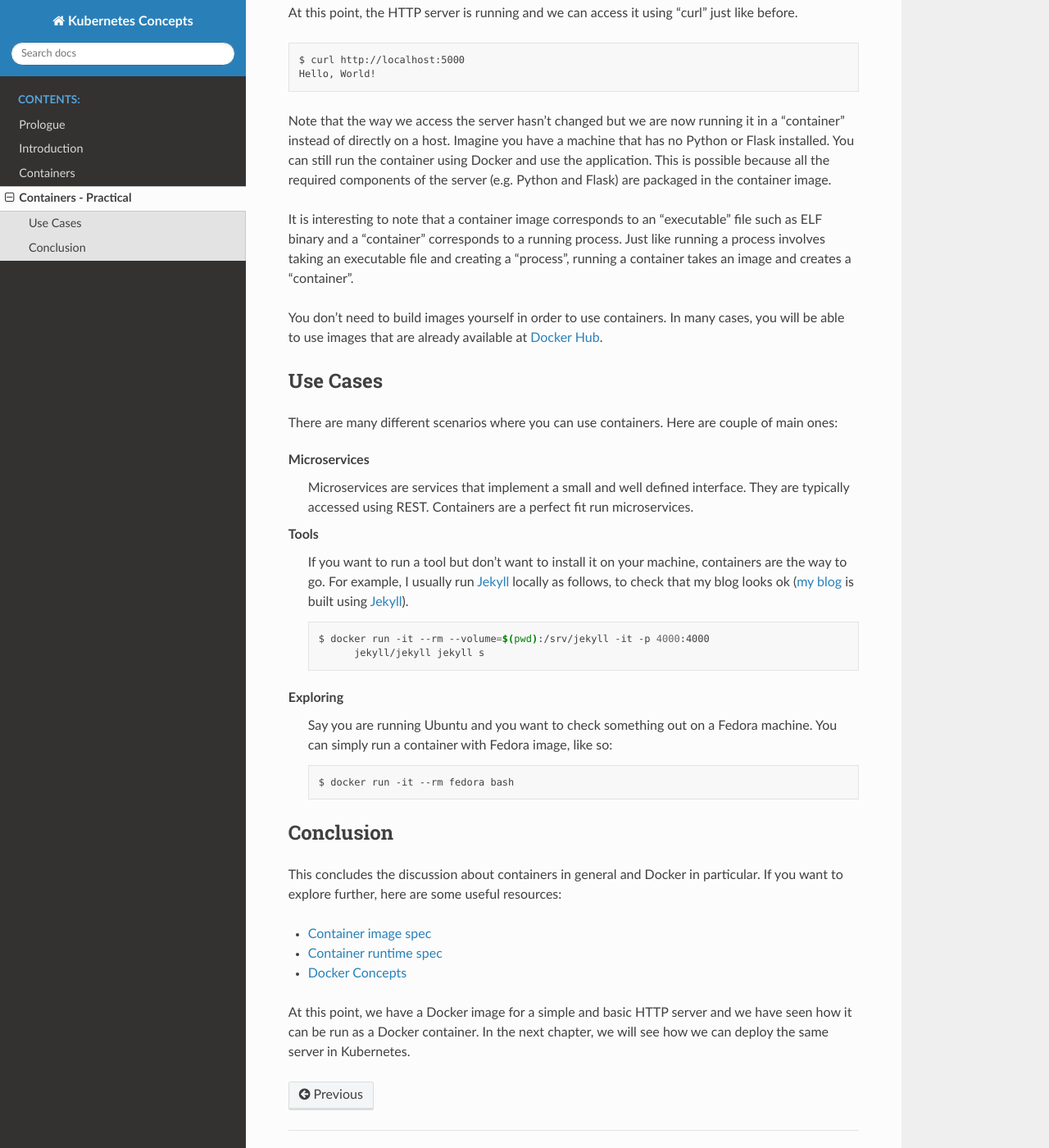
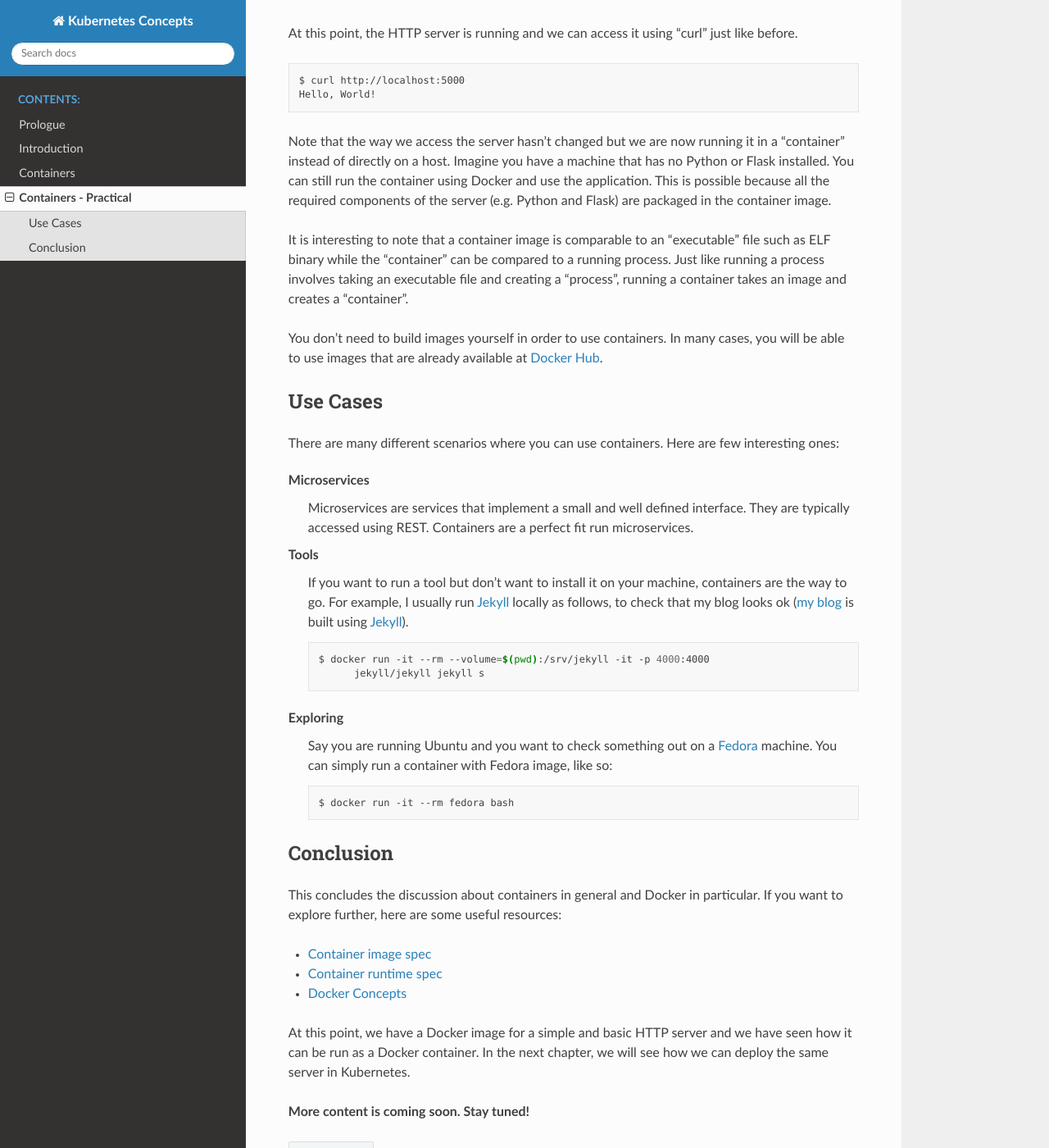
Before and after one commit to draghuram/kubeconcepts, a Sphinx documentation site: the page built from source/containers2.rst, in a window 1280 px wide and 1400 px high, scrolled down 1787 px. Shown: the whole window at 82% size. Built offline with Sphinx 7.4.7 and the Read the Docs theme 2.0.0, drawn with Linux system fonts in a browser that asks for light colours; some of the changed text lies outside the part shown.

Commit message:
More changes.

```diff
--- a/source/containers.rst
+++ b/source/containers.rst
@@ -21,7 +21,6 @@
 and `VirtualBox`_.
 
 .. image:: images/containers.png
-  :target: docker.com
 
 So if the container processes run directly on the host, what stops
 them from seeing each other or even affecting each other? That is
--- a/source/containers2.rst
+++ b/source/containers2.rst
@@ -24,8 +24,8 @@
        app.run(host="0.0.0.0")
 
 As can be seen, the server is very simple and implements a single end
-point. You can run the server as follows (command output is not
-shown):
+point. Save the code in the file ``basicserver.py`` and you can then
+run the server as follows (command output is not shown):
 
 .. code-block:: bash
 
@@ -45,8 +45,9 @@
 the server is running directly on the host.
 
 As a next step, we will build a Docker image and run the server in a
-container (instead of directly running on the host). Here are the
-contents of ``Dockerfile``::
+container (instead of directly running on the host). Create a file
+called ``Dockerfile`` in the same directory as ``basicserver.py`` with
+the following contents::
 
    FROM python:3
 
@@ -104,11 +105,11 @@
 possible because all the required components of the server
 (e.g. Python and Flask) are packaged in the container image.
 
-It is interesting to note that a container image corresponds to an
-"executable" file such as ELF binary and a "container" corresponds to a
-running process. Just like running a process involves taking an
-executable file and creating a "process", running a container takes an
-image and creates a "container".
+It is interesting to note that a container image is comparable to an
+"executable" file such as ELF binary while the "container" can be
+compared to a running process. Just like running a process involves
+taking an executable file and creating a "process", running a
+container takes an image and creates a "container".
 
 You don't need to build images yourself in order to use containers. In
 many cases, you will be able to use images that are already available
@@ -118,7 +119,7 @@
 =========
 
 There are many different scenarios where you can use containers. Here
-are couple of main ones:
+are few interesting ones:
 
 Microservices
     Microservices are services that implement a small and well defined
@@ -138,7 +139,7 @@
 
 Exploring
     Say you are running Ubuntu and you want to check something out on
-    a Fedora machine. You can simply run a container with Fedora
+    a `Fedora`_ machine. You can simply run a container with Fedora
     image, like so:
 
     .. code-block:: bash
@@ -161,6 +162,8 @@
 the next chapter, we will see how we can deploy the same server in
 Kubernetes.
 
+**More content is coming soon. Stay tuned!**
+
 .. _Flask: https://flask.palletsprojects.com/en/1.1.x/
 .. _Docker Run: https://docs.docker.com/engine/reference/run/
 .. _Docker Hub: https://hub.docker.com/
```
Also changed, not shown: other parts of source/containers2.rst (+1 -0 lines), source/prologue.rst (+4 -3 lines).
